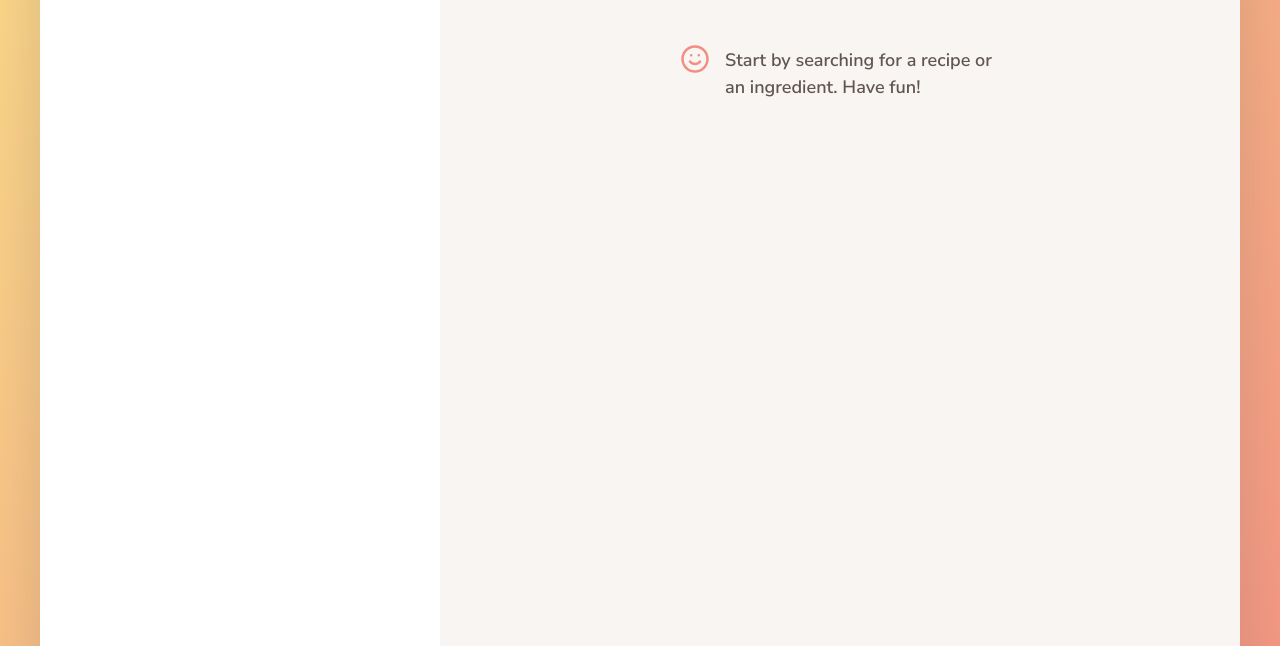
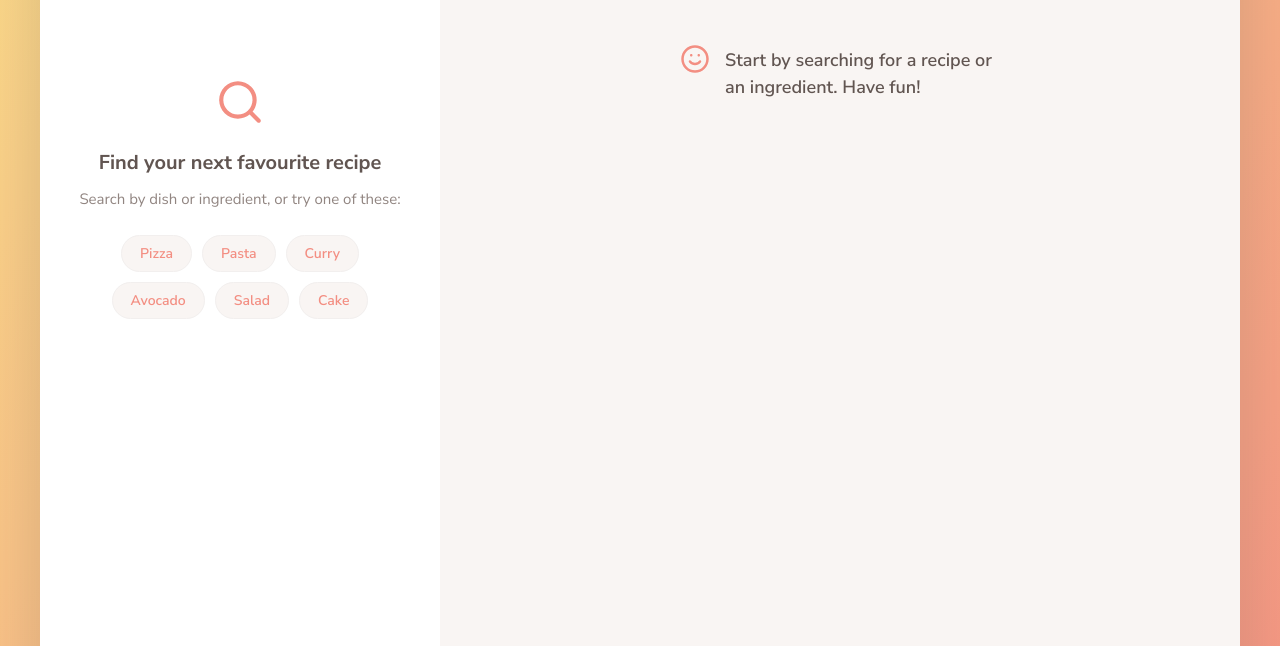
Before and after one commit to prasad-k-s/Forkify, a website built with Parcel: page index.html in a window 1280 px wide. Shown: the part 154-800 px from the top of the page. Built offline with nearby package versions, Linux system fonts and the light colour scheme.

Commit message:
feat: add empty state to results sidebar and bookmarks
- Show an empty state in the results sidebar before the first search,
  with an icon, a short hint and quick-search suggestions
  (Pizza, Pasta, Curry, Avocado, Salad, Cake) on all screen sizes
- Show "No bookmarks yet" as a friendly message instead of an error
  when the bookmarks list is empty
- Mention the empty state in the README

Co-Authored-By: Claude Opus 5.5 <noreply@anthropic.com>
Claude-Session: https://claude.ai/code/session_01TMhLAF7WQJUSdk2EaWPTzc

```diff
--- a/index.html
+++ b/index.html
@@ -80,14 +80,23 @@
 
       <div class="search-results">
         <ul class="results">
-          <div class="message results__welcome">
-            <div>
-              <svg>
-                <use href="src/img/icons.svg#icon-smile"></use>
-              </svg>
+          <li class="results__empty">
+            <svg class="results__empty-icon" aria-hidden="true">
+              <use href="src/img/icons.svg#icon-search"></use>
+            </svg>
+            <h3 class="results__empty-title">Find your next favourite recipe</h3>
+            <p class="results__empty-text">
+              Search by dish or ingredient, or try one of these:
+            </p>
+            <div class="results__suggestions">
+              <button class="results__suggestion" type="button" data-query="pizza">Pizza</button>
+              <button class="results__suggestion" type="button" data-query="pasta">Pasta</button>
+              <button class="results__suggestion" type="button" data-query="curry">Curry</button>
+              <button class="results__suggestion" type="button" data-query="avocado">Avocado</button>
+              <button class="results__suggestion" type="button" data-query="salad">Salad</button>
+              <button class="results__suggestion" type="button" data-query="cake">Cake</button>
             </div>
-            <p>Start by searching for a recipe or an ingredient. Have fun!</p>
-          </div>
+          </li>
         </ul>
 
         <div class="pagination"></div>
--- a/src/js/views/bookmarkView.js
+++ b/src/js/views/bookmarkView.js
@@ -11,6 +11,13 @@ class BookmarkView extends View {
   constructor() {
     super();
     this._addHandlerTogglePanel();
+  }
+
+  // An empty list is a normal state, so show a friendly message, not an error
+  render(data, render = true) {
+    if (Array.isArray(data) && data.length === 0)
+      return this.renderMessage(this._errorMessage);
+    return super.render(data, render);
   }
 
   _generateMarkup() {
--- a/src/js/views/searchView.js
+++ b/src/js/views/searchView.js
@@ -16,6 +16,14 @@ class SearchView {
       e.preventDefault();
       handler();
     });
+
+    // Quick-search suggestions shown in the empty results sidebar
+    document.querySelector(".results").addEventListener("click", (e) => {
+      const btn = e.target.closest(".results__suggestion");
+      if (!btn) return;
+      this._field.value = btn.dataset.query;
+      handler();
+    });
   }
 }
 
--- a/src/sass/_searchResults.scss
+++ b/src/sass/_searchResults.scss
@@ -10,8 +10,59 @@
   list-style: none;
   margin-bottom: 2rem;
 
-  &__welcome {
-    display: none;
+  &__empty {
+    display: flex;
+    flex-direction: column;
+    align-items: center;
+    text-align: center;
+    padding: 5rem 3.5rem;
+  }
+
+  &__empty-icon {
+    height: 5rem;
+    width: 5rem;
+    fill: $color-primary;
+    margin-bottom: 2rem;
+  }
+
+  &__empty-title {
+    font-size: 2rem;
+    font-weight: 700;
+    margin-bottom: 0.8rem;
+  }
+
+  &__empty-text {
+    font-size: 1.5rem;
+    color: $color-grey-dark-2;
+    margin-bottom: 2.4rem;
+  }
+
+  &__suggestions {
+    display: flex;
+    flex-wrap: wrap;
+    justify-content: center;
+    gap: 1rem;
+  }
+
+  &__suggestion {
+    font-family: inherit;
+    font-size: 1.4rem;
+    font-weight: 600;
+    color: $color-primary;
+    background-color: $color-grey-light-1;
+    border: 1px solid $color-grey-light-2;
+    border-radius: 10rem;
+    padding: 0.8rem 1.8rem;
+    cursor: pointer;
+    transition: all 0.2s;
+
+    &:hover,
+    &:focus-visible {
+      color: #fff;
+      background-image: $gradient;
+      border-color: transparent;
+      outline: none;
+    }
   }
 }
 
@@ -20,8 +71,8 @@
     padding: 1.2rem 0 2.4rem;
   }
 
-  .results__welcome {
-    display: flex;
+  .results__empty {
+    padding: 4rem 2.4rem;
   }
 }
 
```
Also changed, not shown: README.md.
